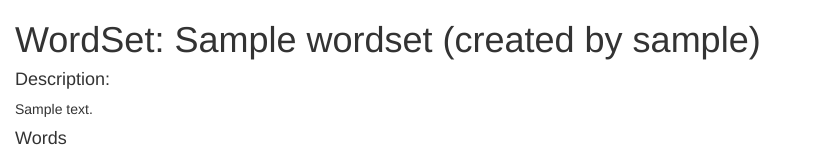
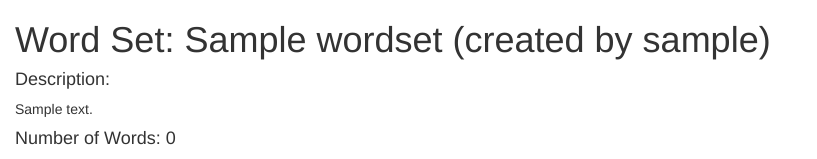
Before and after one commit to joncros/DataMuse_Viz, a Django app: page /words/wordset/1 in a window 1280 px wide. Shown: the part 96-255 px from the top of the page, without its empty margins (0-817 px from the left). Run offline with Django 3.2, Linux system fonts and the light colour scheme; tables that the repository leaves empty hold one stand-in row (values such as "Sample post"); data that the repository does not hold is empty; some libraries are stand-ins or nearby versions.

Commit message:
add word count to WordSet list and detail pages

```diff
--- a/words/templates/words/wordset_detail.html
+++ b/words/templates/words/wordset_detail.html
@@ -1,10 +1,12 @@
 {% extends "base_generic.html" %}
 
 {% block content %}
-    <h1>WordSet: {{ wordset }}</h1>
+    <h1>Word Set: {{ wordset }}</h1>
 
     <h4>Description:</h4>
     <p>{{ wordset.description }}</p>
+
+    <h4>Number of Words: {{ wordset.words.count }}</h4>
 
     <h4>Words</h4>
 
--- a/words/templates/words/wordset_list.html
+++ b/words/templates/words/wordset_list.html
@@ -8,7 +8,7 @@
         <ul>
             {% for wordset in user_wordsets %}
                 <li>
-                    <a href="{{ wordset.get_absolute_url }}">{{ wordset.name }}</a>
+                    <a href="{{ wordset.get_absolute_url }}">{{ wordset.name }}</a> ({{ wordset.words.count}} words)
                 </li>
             {% endfor %}
         </ul>
```
